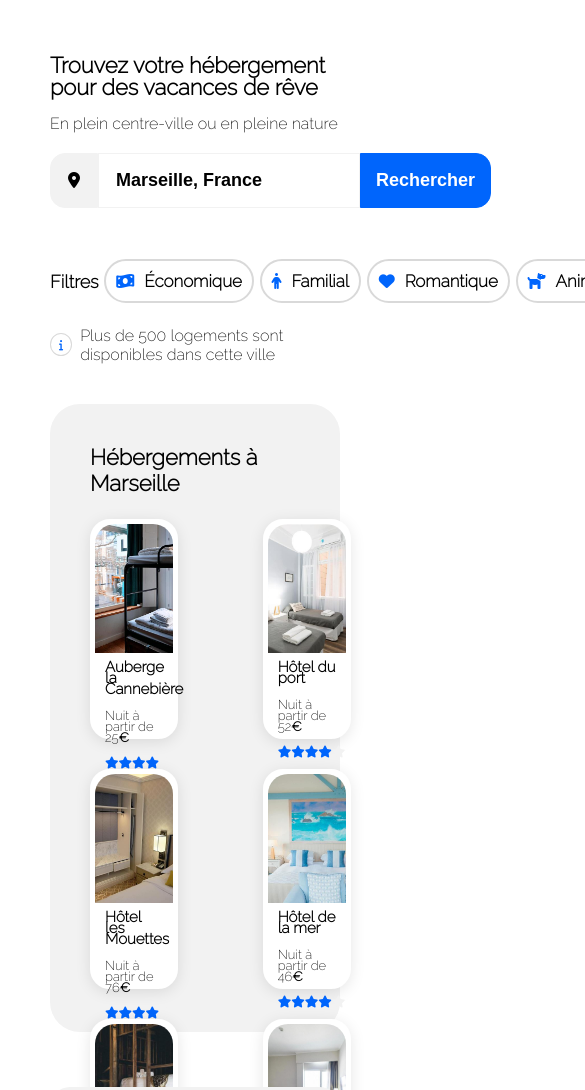
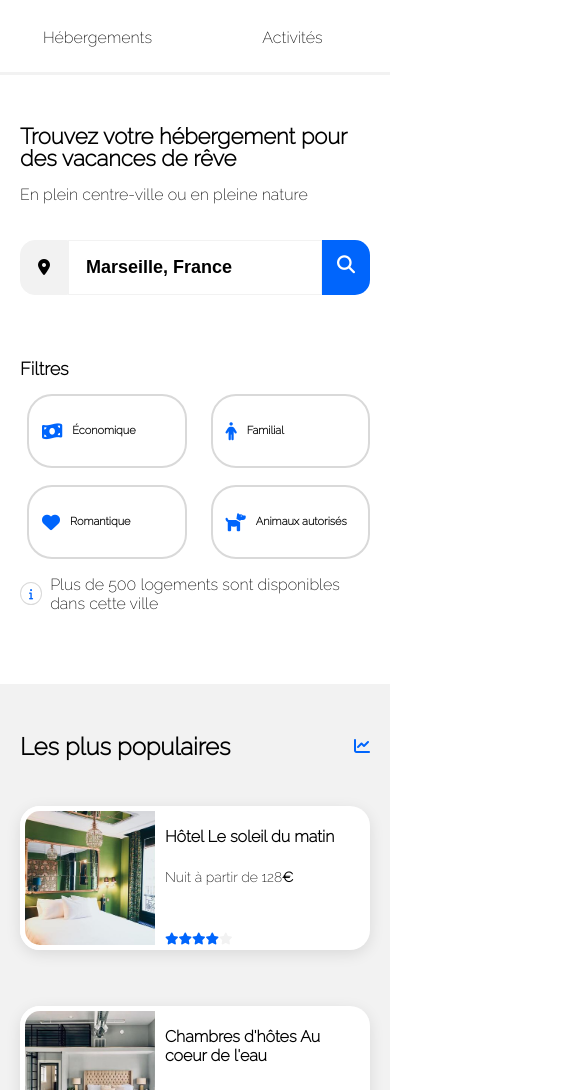
Before and after one commit to Shinjiro-01/Projet-2-Booki-OC, a plain HTML site: page index.html in a window 390 px wide. Shown: the part 99-1189 px from the top of the page, 585 px wide, since content can reach past the window. Drawn offline with Linux system fonts and the light colour scheme.

Commit message:
media queries mobile

```diff
--- a/style.css
+++ b/style.css
@@ -645,3 +645,261 @@ form{
 
 
 /**MEDIA QUERIES *****    MOBILE ( 767px )**/
+
+
+
+@media screen and (max-width: 767px) {
+
+
+    body{
+        margin: 0;
+        padding: 0;
+}
+
+/** Section HEADER**/
+
+
+    header img{
+        padding-top: 20px;
+}
+
+
+    header{
+        display: block;
+        text-align: center;
+}
+
+
+    #nav_hebergements{
+        width: 50%;
+        border-bottom: 3px solid #F2F2F2;
+        padding-bottom: 25px;
+}
+
+
+    #nav_activites{
+        width: 50%;
+        padding-bottom: 25px;
+        margin-left: 0;
+        border-bottom: 3px solid #F2F2F2;
+}
+
+    #nav_hebergements:hover, #nav_activites:hover{
+        width: 100%;
+        color: #0065FC;
+        border-bottom: 3px solid #0065fc;
+}
+
+
+/** Section Main **/
+
+
+main{
+    margin-top: 30px;
+}
+
+.vacances-de-reves, .centre-ville{
+    padding-left: 20px;
+    padding-right: 20px;
+}
+
+
+/**barre de recherche**/
+
+
+#research{
+    width: 100%;
+}
+
+
+form{
+    padding-left: 20px;
+    padding-right: 20px;
+    margin-top: 36px;
+}
+
+
+#research_button{
+    display: none;
+}
+
+
+#loupe{
+    display: flex;
+    padding: 15px;
+}
+
+/** Partie filtres **/
+
+#filtres {
+    flex-direction: column;
+    align-items: baseline;
+    padding-left: 20px;
+    padding-right: 20px;
+}
+
+#filtres p {
+    margin-bottom: 15px;
+}
+
+#container_bulle {
+    justify-content: space-between;
+    flex-wrap: wrap;
+    row-gap: 17px;
+}
+
+.bulle_filtre {
+    width: 35%;
+    height: 50px;
+    padding-left: 13px;
+    padding-right: 20px;
+}
+
+.bulle_filtre i {
+    font-size: 18px;
+}
+
+.texte_filtre {
+    font-size: 11px;
+}
+
+
+.info {
+    padding-left: 20px;
+    padding-right: 20px;
+}
+
+
+ /**populaires et hebergements**/
+
+#hebergements_et_populaires {
+    margin-top: 0;
+    flex-direction: column-reverse;
+
+}
+
+/* section Les plus populaires */
+
+#container_populaire_fond {
+    height: 680px;
+    border-radius: 0;
+}
+
+#title_populaire {
+    padding-top: 28px;
+    padding-right: 20px;
+    padding-left: 20px;
+}
+
+#container_populaire_article {
+    height: 80%;
+    flex-direction: column;
+    padding-left: 20px;
+    padding-right: 20px;
+}
+
+.article_populaire {
+    width: 100%;
+}
+
+
+.description_article_populaire h3 {
+    font-size: 16px;
+}
+
+
+.description_article_populaire p {
+    font-size: 14px;
+}
+
+.article_populaire a {
+    justify-content: space-between;
+}
+
+
+
+/* section Hébergements */
+
+#container_hebergement_fond {
+    height: auto;
+    background-color: #FFFFFF;
+}
+
+#container_hebergement_fond h2 {
+    padding-left: 20px;
+}
+
+#container_card_hebergement {
+    flex-direction: column;
+    padding-left: 20px;
+    padding-right: 20px;
+}
+
+.article_hebergement {
+    width: 100%;
+}
+
+.article_hebergement img {
+    width: 100%;
+}
+
+#afficher_plus {
+    display: none;
+}
+
+/*  section Activités  */
+
+#activites {
+    height: 886px;
+    padding-left:  20px;
+    padding-right: 20px;
+}
+
+#activites_marseille_title {
+    display: flex;
+    flex-wrap: wrap;
+    width: 210px;
+    margin-bottom: 0;
+}
+
+#activites_container {
+    height: 885px;
+    flex-direction: column;
+
+}
+
+.card_activites {
+    width: 100%;
+    height: 190px;
+}
+
+.card_activites img {
+    height: 134px;
+}
+
+.activites_title {
+    height: 25%;
+}
+
+/* section Footer */
+
+footer {
+    padding-top: 80px
+}
+
+#container_footer {
+    height: 550px;
+}
+
+#regroupement_footer {
+    height: 80%;
+    padding-left: 20px;
+    flex-direction: column;
+    justify-content: space-between;
+}
+
+.column_footer {
+    width: 100%;
+}
+
+}
```
